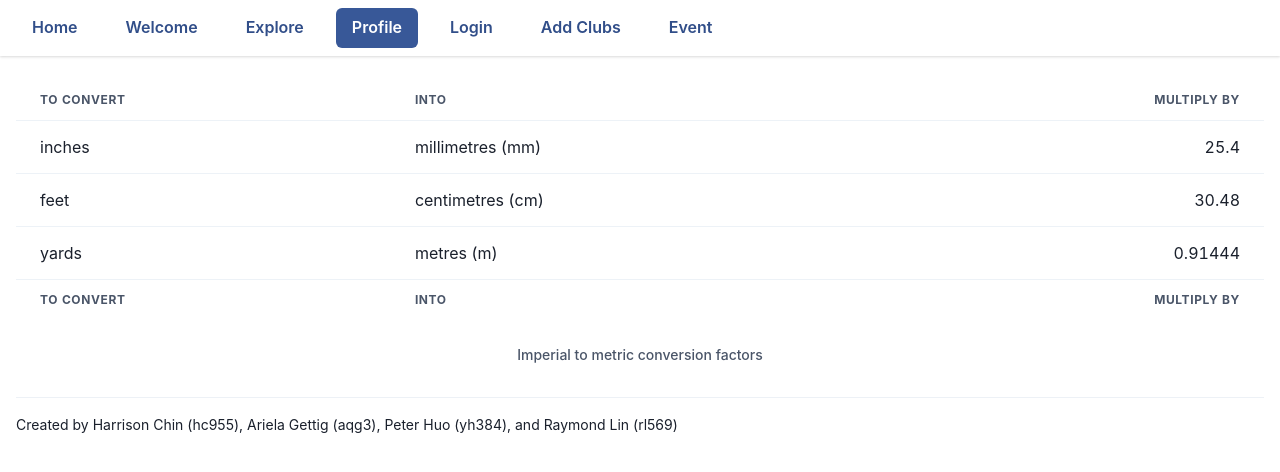
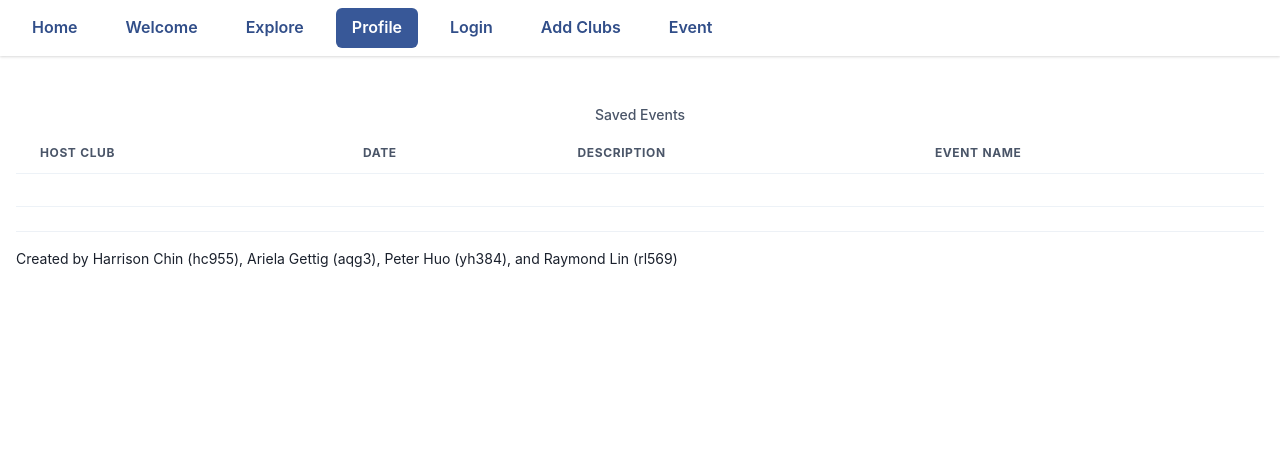
Before and after one commit to agettig/trends-clubhub, a Next.js app: page /profile in a window 1280 px wide. Shown: the top 472 px of the page. Built offline with nearby package versions, Linux system fonts and the light colour scheme.

Commit message:
setup profile page

```diff
--- a/components/profile/Profile.tsx
+++ b/components/profile/Profile.tsx
@@ -3,51 +3,53 @@ import {
   Table,
   Thead,
   Tbody,
-  Tfoot,
   Tr,
   Th,
   Td,
   TableCaption,
   TableContainer,
 } from "@chakra-ui/react";
+import { collection, where, query, onSnapshot } from "firebase/firestore";
+import { db } from "../../util/firebase";
+import { useEffect, useState } from "react";
 
 //Will need to .map the events that they are interested in
 const Profile = () => {
+  // const eventsCollectionRef = query(collection(db, "events"));
+  // const usersCollectionRef = query(collection(db, "users"));
+  // const [events, setEvents] = useState<Event[] | null>(null);
+
+  // useEffect(() => {
+  //   const eventsQuery = query(usersCollectionRef, where("events", "!=", null));
+  //   const unsubscribe = onSnapshot(eventsQuery, (querySnapshot) => {
+  //     const eventArr = querySnapshot.docs.map(
+  //       (event) => ({ ...event.data(), id: event.id } as Event)
+  //     );
+  //     setEvents(eventArr);
+  //   });
+  //   return unsubscribe;
+  // }, []);
+  // console.log(eventsQuery);
   return (
     <TableContainer>
       <Table variant="simple">
-        <TableCaption>Imperial to metric conversion factors</TableCaption>
+        <TableCaption placement="top">Saved Events</TableCaption>
         <Thead>
           <Tr>
-            <Th>To convert</Th>
-            <Th>into</Th>
-            <Th isNumeric>multiply by</Th>
+            <Th>Host Club</Th>
+            <Th>Date</Th>
+            <Th>Description</Th>
+            <Th>Event Name</Th>
           </Tr>
         </Thead>
         <Tbody>
           <Tr>
-            <Td>inches</Td>
-            <Td>millimetres (mm)</Td>
-            <Td isNumeric>25.4</Td>
-          </Tr>
-          <Tr>
-            <Td>feet</Td>
-            <Td>centimetres (cm)</Td>
-            <Td isNumeric>30.48</Td>
-          </Tr>
-          <Tr>
-            <Td>yards</Td>
-            <Td>metres (m)</Td>
-            <Td isNumeric>0.91444</Td>
+            <Td></Td>
+            <Td></Td>
+            <Td></Td>
+            <Td></Td>
           </Tr>
         </Tbody>
-        <Tfoot>
-          <Tr>
-            <Th>To convert</Th>
-            <Th>into</Th>
-            <Th isNumeric>multiply by</Th>
-          </Tr>
-        </Tfoot>
       </Table>
     </TableContainer>
   );
```
Also changed, not shown: components/club_info/ClubInfo.tsx (+27 -28 lines), components/club_info/Events.tsx (+25 -29 lines), components/clubs/AddClubs.tsx (+14 -2 lines).
